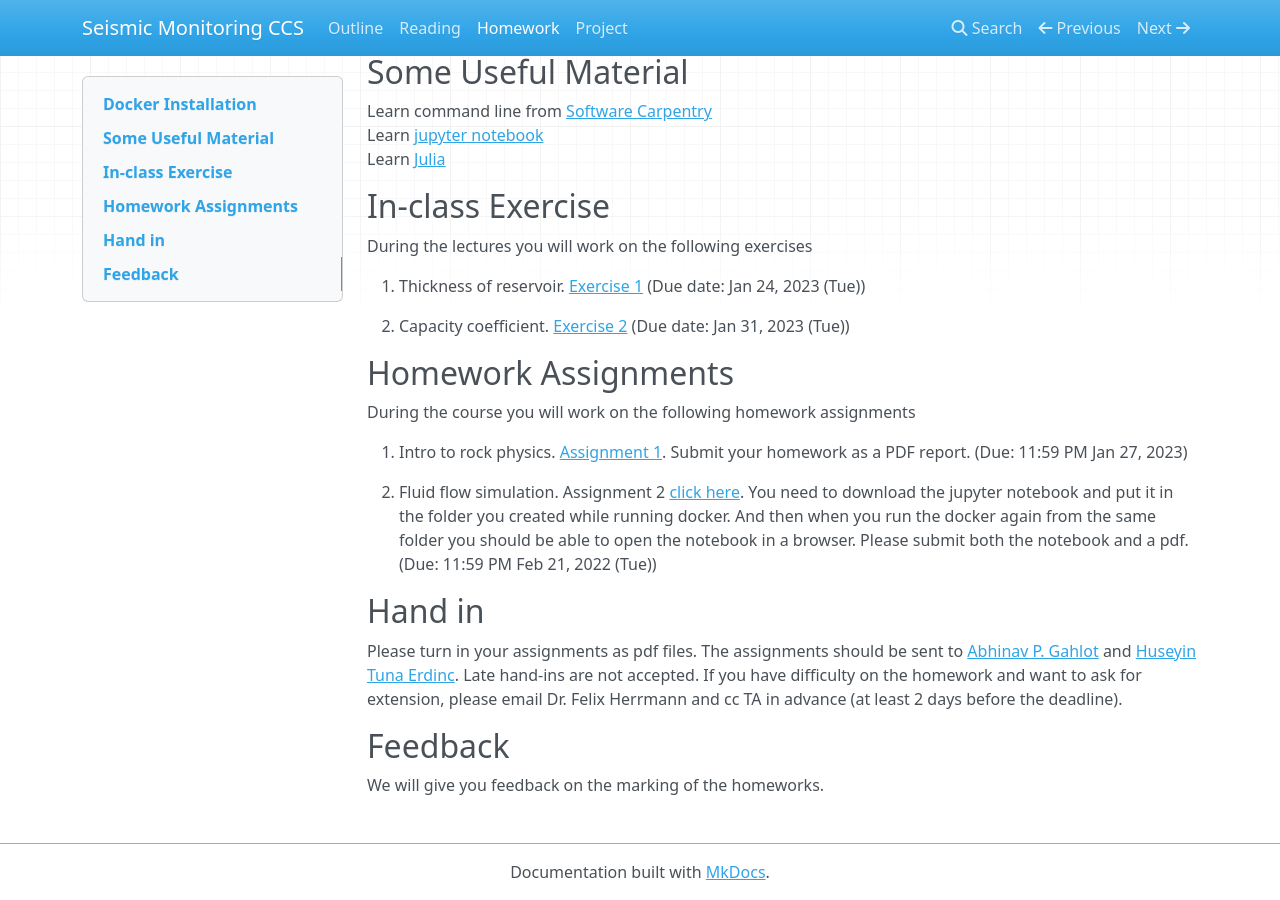
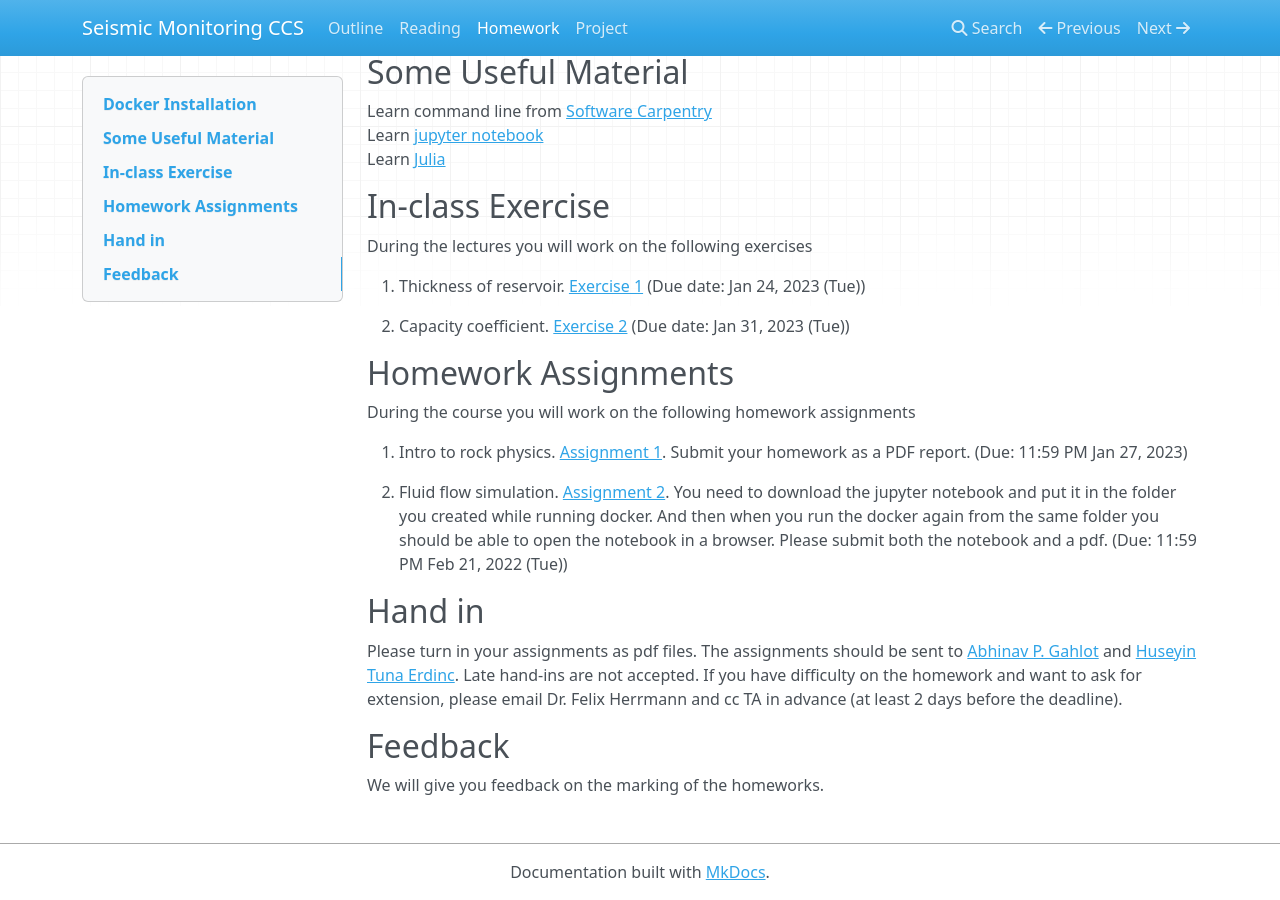
Before and after one commit to flexie/eas-4803-8803-ccs, an MkDocs documentation site: the page built from docs/homework.md, in a window 1280 px wide and 900 px high, scrolled down 2019 px. Built offline with MkDocs 1.6.1, drawn with Linux system fonts in a browser that asks for light colours; nearby versions of some CDN libraries.

Commit message:
Posted HW 2

```diff
--- a/docs/homework.md
+++ b/docs/homework.md
@@ -169,8 +169,7 @@ During the course you will work on the following homework assignments
 
 1. Intro to rock physics. [Assignment 1](Assignments/homework1.md). Submit your homework as a PDF report. (Due: 11:59 PM Jan 27, 2023)
 
-
-2. Fluid flow simulation. Assignment 2 [click here](Assignments/CCS8803_HW2.ipynb). You need to download the jupyter notebook and put it in the folder you created while running docker. And then when you run the docker again from the same folder you should be able to open the notebook in a browser. Please submit both the notebook and a pdf. (Due: 11:59 PM Feb 21, 2022 (Tue))
+2. Fluid flow simulation. [Assignment 2](Assignments/CCS8803_HW2.ipynb). You need to download the jupyter notebook and put it in the folder you created while running docker. And then when you run the docker again from the same folder you should be able to open the notebook in a browser. Please submit both the notebook and a pdf. (Due: 11:59 PM Feb 21, 2022 (Tue))
 
 <!--
 3. Wavefield extrapolation and migration. [Assignment 3](Assignments/Exercise3.md) (Due: 3:30 PM March 29, 2022)
```
